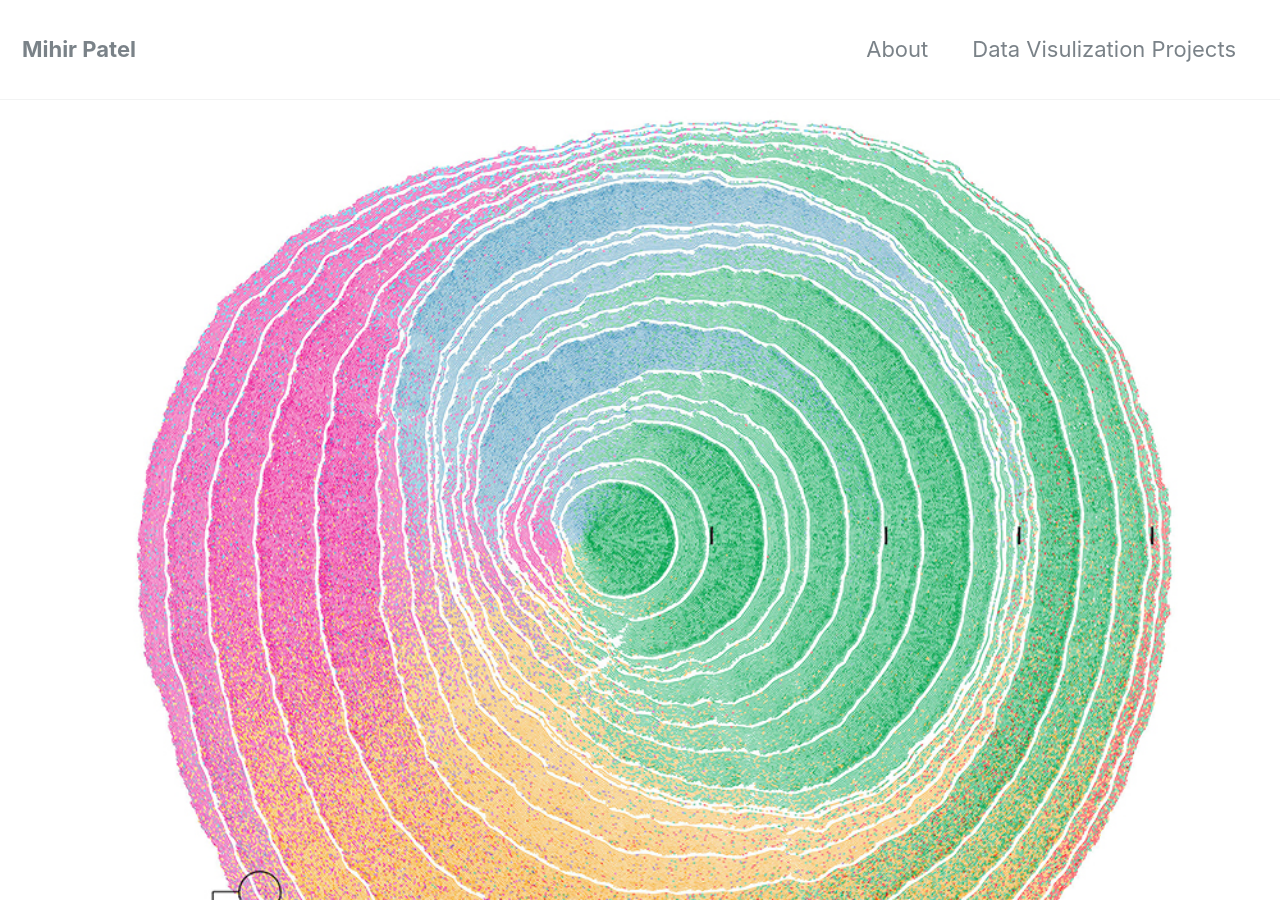
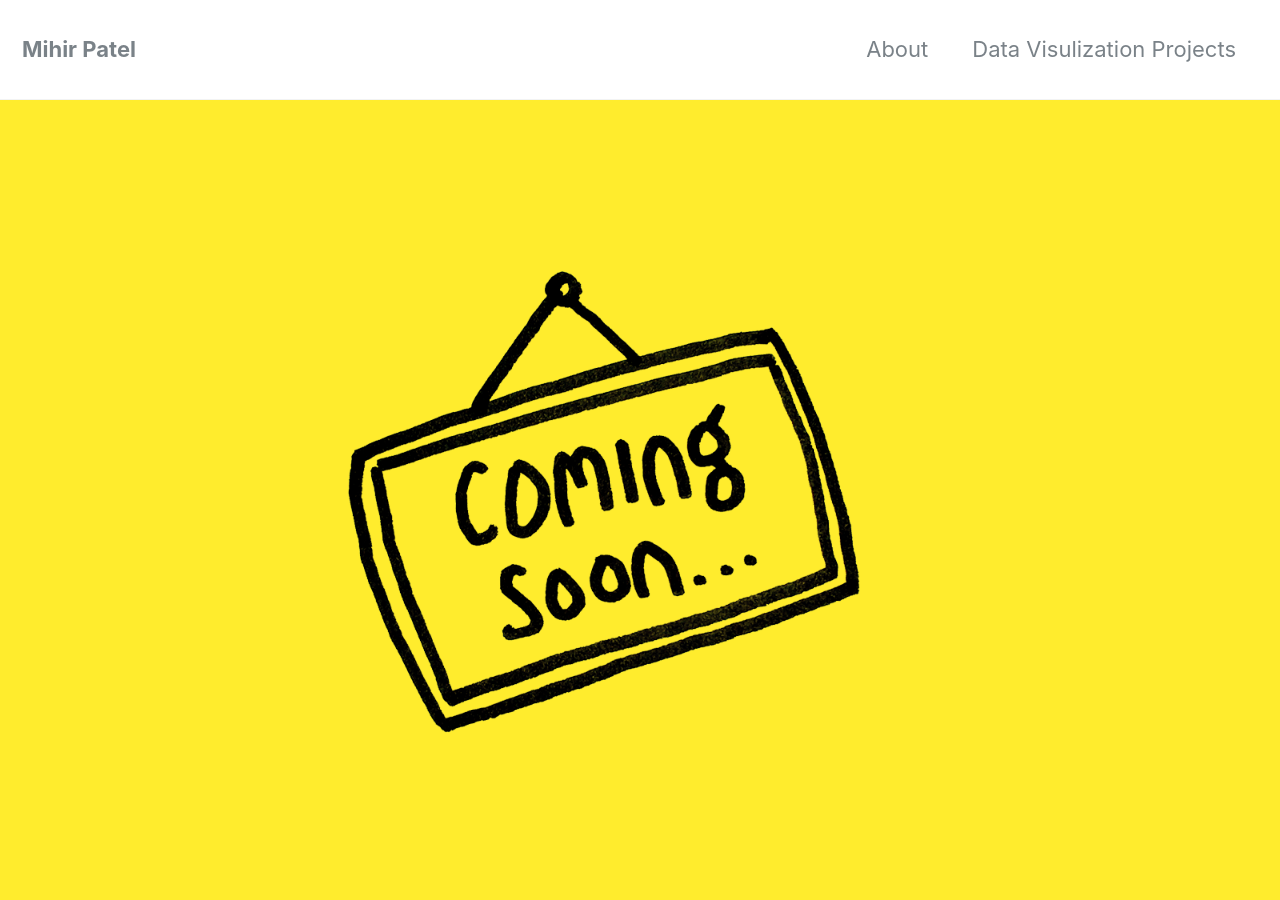
Before and after one commit to mihirp161/mihirp161.github.io, a Jekyll site: the page built from _pages/datavisualization.md, in a window 1280 px wide and 900 px high. Built offline with Jekyll 4.4.1, drawn with Linux system fonts in a browser that asks for light colours; nearby versions of some CDN libraries.

Commit message:
Update datavisualization.md

```diff
--- a/_pages/datavisualization.md
+++ b/_pages/datavisualization.md
@@ -4,5 +4,5 @@ permalink: /data-visualization/
 title: "Data Visualization Projects"
 author_profile: true
 header:
-  image: "/images/dendochorno.jpg"
+  image: "/images/coming_soon.png"
 ---
```
